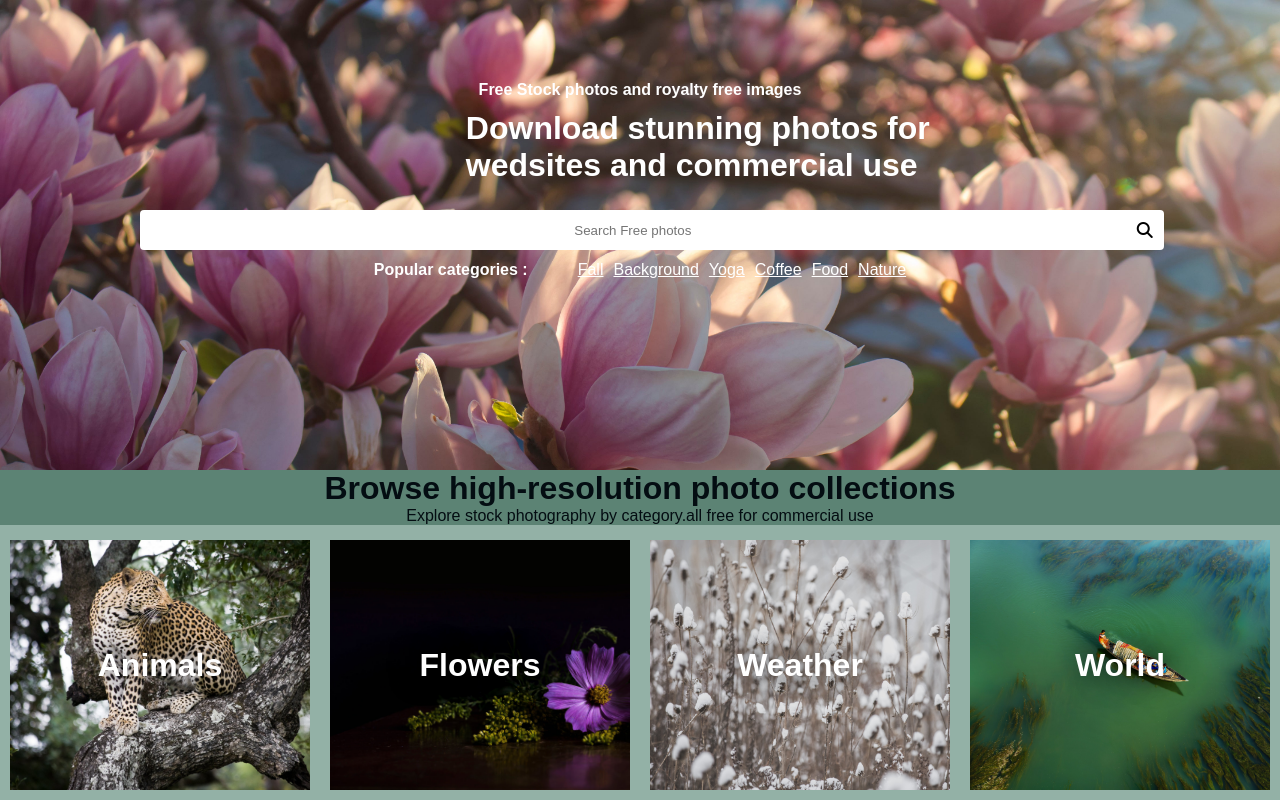
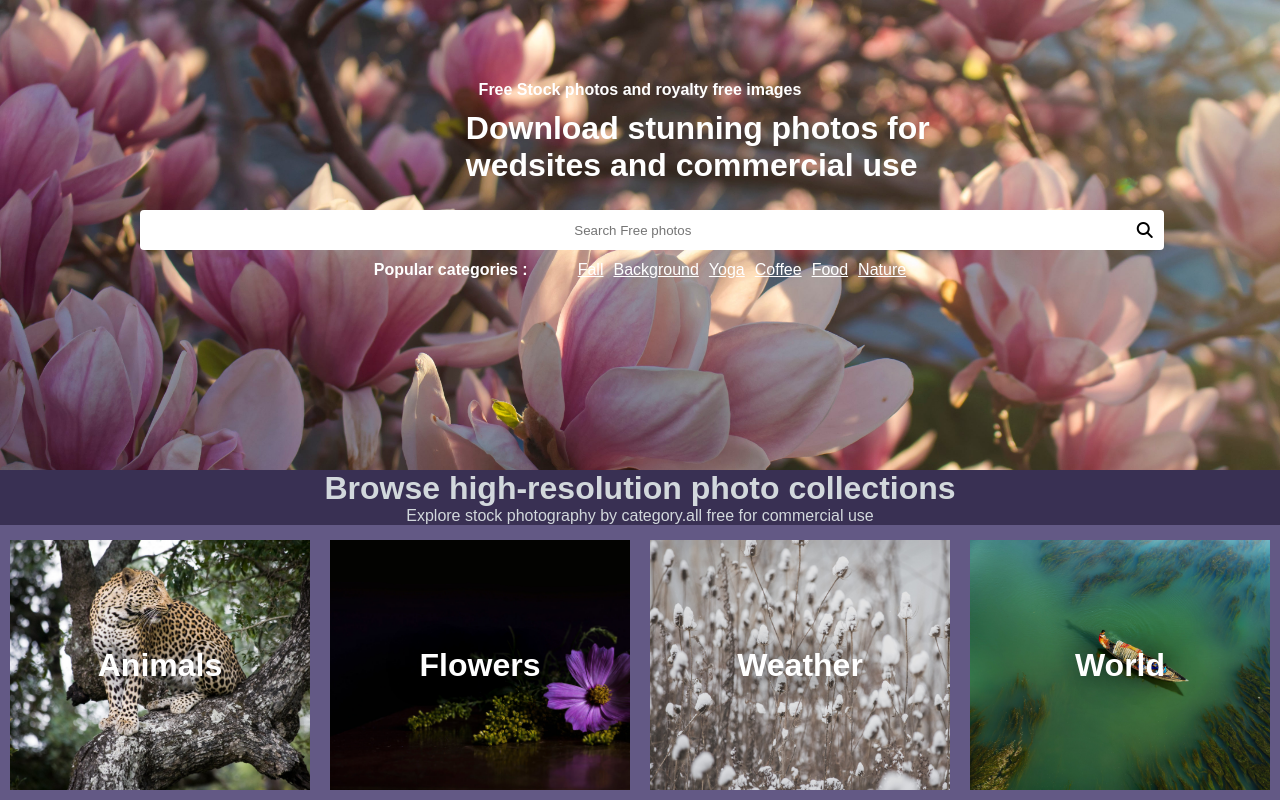
Before and after one commit to Viren-Kevat/Artified, a plain HTML site: page index.html in a window 1280 px wide. Shown: the top 800 px of the page. Drawn offline with Linux system fonts and the light colour scheme.

Commit message:
Update style.css
Changing the color pallets of we-pages

```diff
--- a/style.css
+++ b/style.css
@@ -75,15 +75,15 @@
 /* main contaion */
 
 .h1 {
-  background-color: #5c8374;
-  color: #040d12;
+  background-color: #393053;
+  color: #d2d8dc;
   display: flex;
   justify-content: center;
   align-items: center;
 }
 .p {
-  background-color: #5c8374;
-  color: #040d12;
+  background-color: #393053;
+  color: #d2d8dc;
   display: flex;
   justify-content: center;
   align-items: center;
@@ -91,7 +91,7 @@
 .main_area {
   display: flex;
   justify-content: space-evenly;
-  background-color: #93b1a6;
+  background-color:#635985;
 }
 .disc {
   color: #ffffff;
@@ -118,7 +118,7 @@
 .box {
   height: 250px;
   width: 100%;
-  background-color: #183d3d;
+  background-color: #18122b;
   margin: 10px;
   margin-top: 15px;
 }
@@ -129,7 +129,7 @@
 .end1 {
   height: auto;
   width: auto;
-  background-color: #040d12;
+  background-color: #18122b;
   color: #ffffff;
 }
 .heading {
@@ -170,7 +170,7 @@
 .end2 {
   height: 50px;
   width: auto;
-  background-color: #183d3d;
+  background-color: #443c68;
   color: #ffffff;
   display: flex;
   justify-content: start;
```
